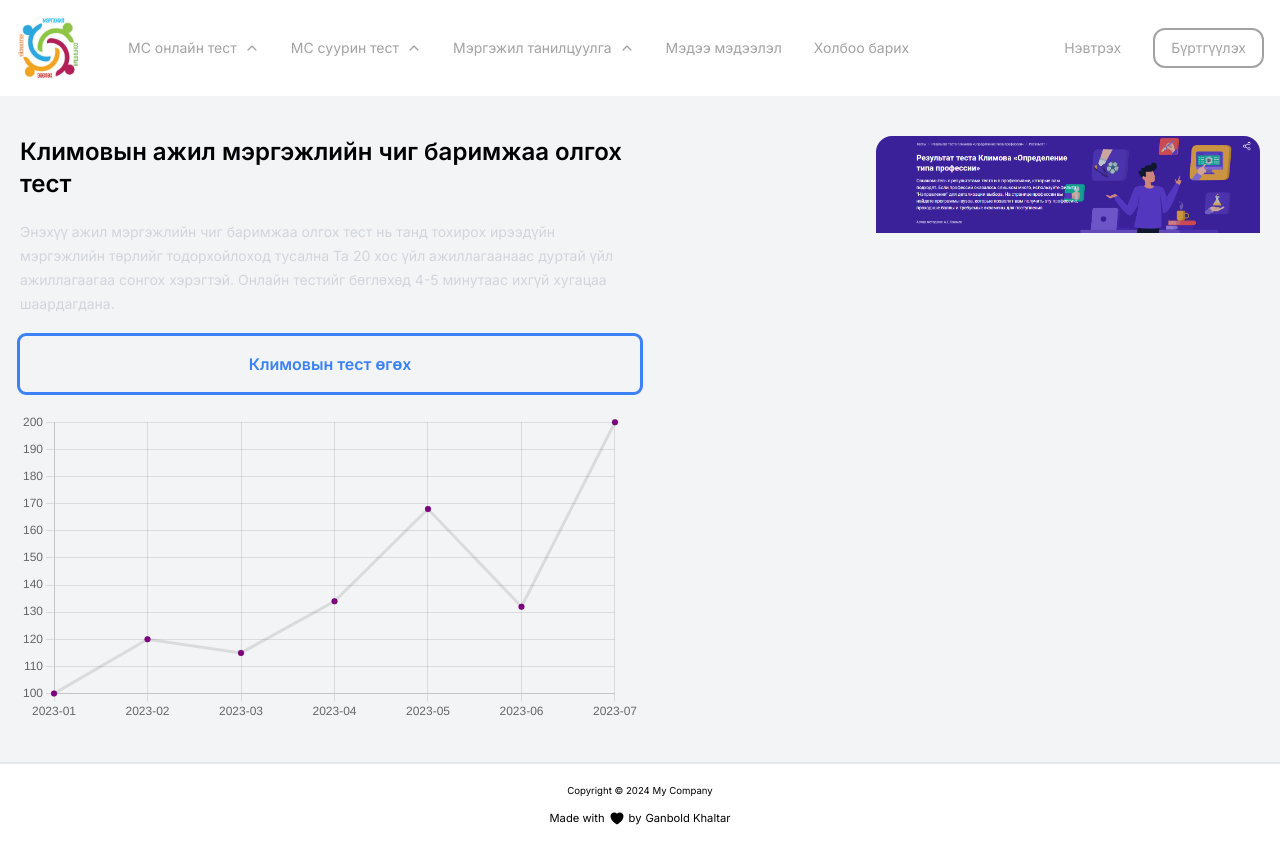
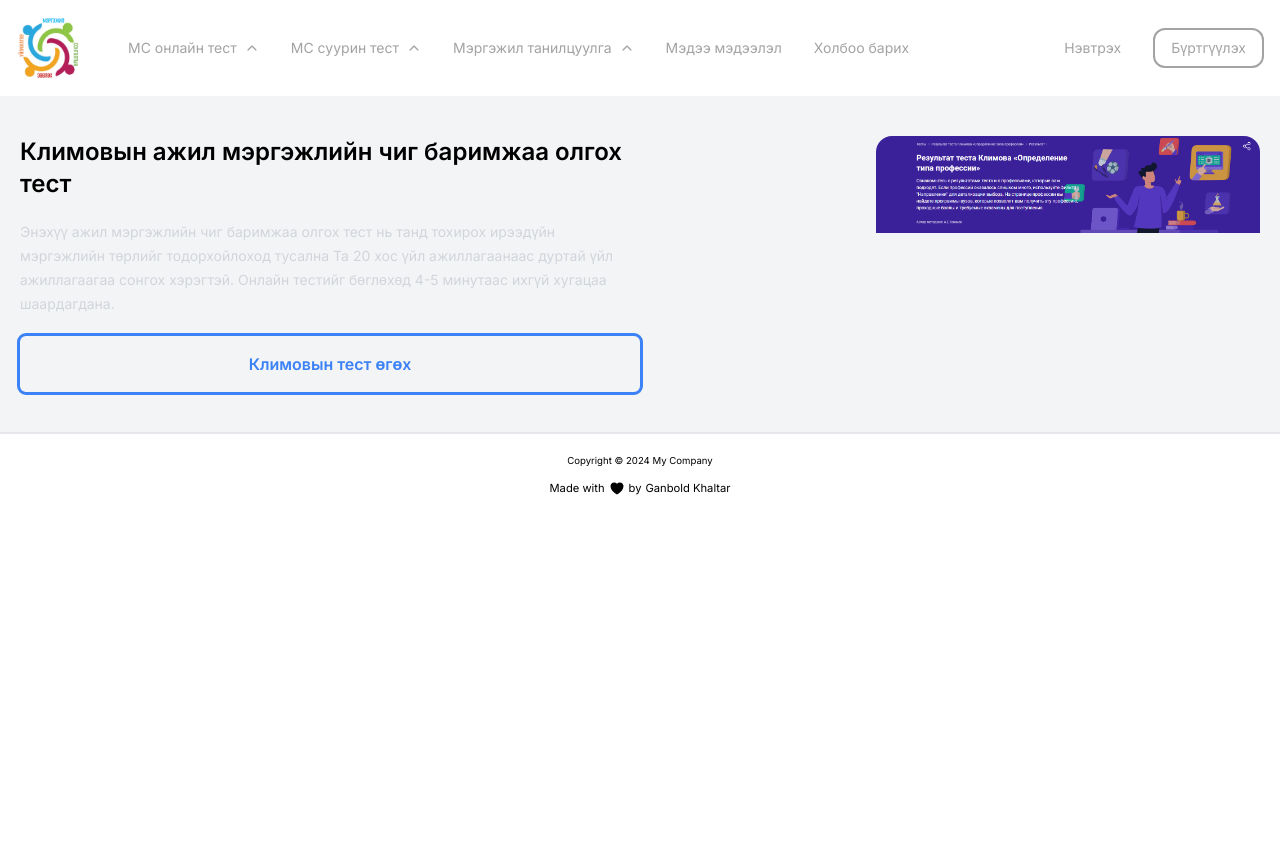
Before and after one commit to boldoosw/quiz-app, a Next.js app: page / in a window 1280 px wide. After the commit the page ends 800 px from the top, so only its background shows below. Built offline with nearby package versions, Linux system fonts and the light colour scheme.

Commit message:
tootsoolol arai dutuu ZASAARAI

```diff
--- a/src/app/page.tsx
+++ b/src/app/page.tsx
@@ -42,8 +42,12 @@ export default function Page() {
           {/* <TbArrowBigRightFilled className="text-lg" /> */}
           Климовын тест өгөх
         </Link>
-        <MyLineChart />
-        {/* <VulnChart /> */}
+        {/* <MyLineChart />
+        <VulnChart
+          labels={["Хүн", "Урлаг", "Техник", "Байгаль", "Тэмдэгт"]}
+          data={[5, 3, 5, 4, 3]}
+          // data={chartData}
+        /> */}
       </div>
     </div>
   );
```
